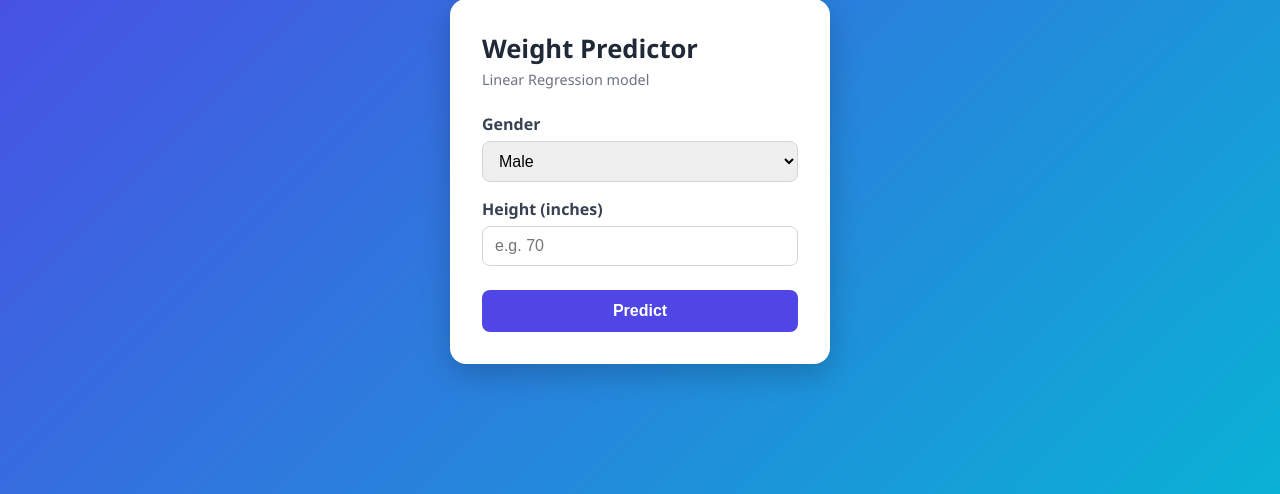
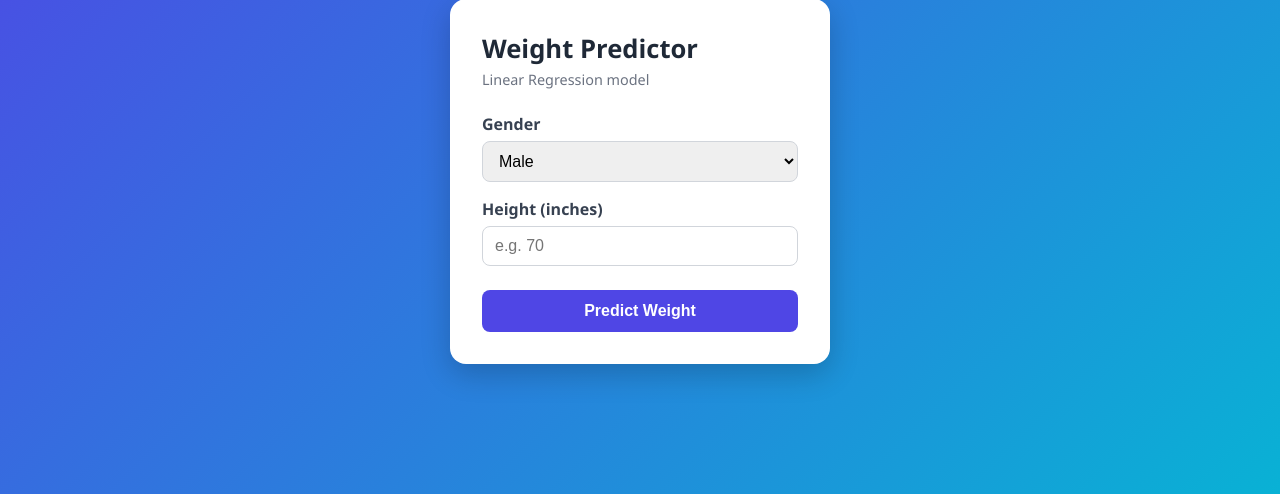
Before and after one commit to Nithyashree0701/DemoPredict, a Flask app: page / in a window 1280 px wide. Shown: the part 219-713 px from the top of the page. Run offline with Flask 3, Linux system fonts and the light colour scheme; parts of the project's set-up code (start-up, migrations or seed data) failed here and were passed over.

Commit message:
Changes in submit button

```diff
--- a/templates/index.html
+++ b/templates/index.html
@@ -22,7 +22,7 @@
       <input id="height" type="number" step="any" name="height"
              value="{{ height }}" placeholder="e.g. 70" required>
 
-      <button type="submit">Predict</button>
+      <button type="submit">Predict Weight</button>
     </form>
 
     {% if result is not none %}
```
